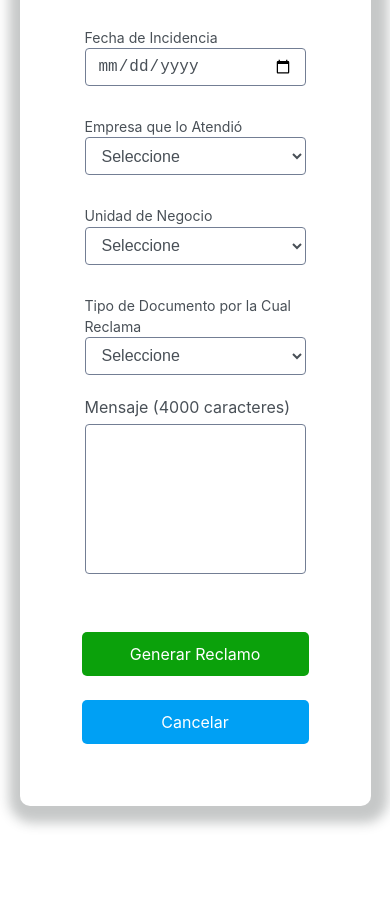
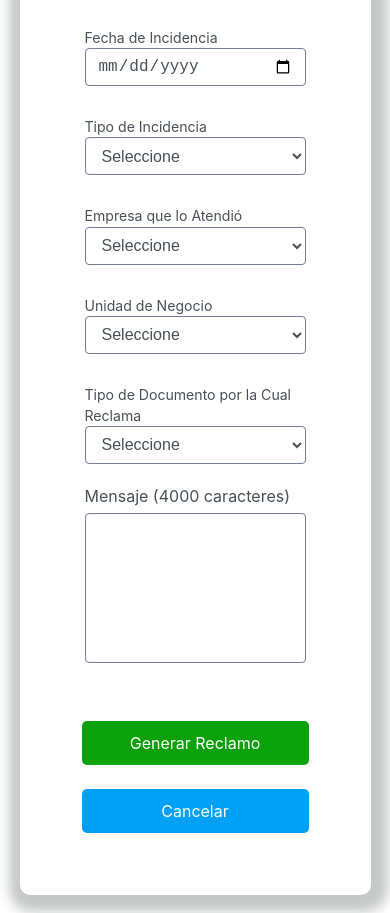
Before and after one commit to JersonGivercom/FormularioReclamo, a plain HTML site: page frmReclamo.html in a window 390 px wide. Shown: the part 904-1817 px from the top of the page. Before the commit the page ends 1760 px from the top, so only its background shows below. Drawn offline with Linux system fonts and the light colour scheme.

Commit message:
Actualizado el frmReclamo

```diff
--- a/estilo/estilo.css
+++ b/estilo/estilo.css
@@ -271,7 +271,7 @@ i{
     }
     .cajaReclamo-contenido{
         width: 85%;
-        margin: 10px auto;
+        margin: 30px auto;
     }
     .cajaReclamo-item{
         width: 100%;
--- a/frmReclamo.html
+++ b/frmReclamo.html
@@ -39,6 +39,14 @@
                     <div class="item_formulario">
                         <label for="">Fecha de Incidencia</label>
                         <input type="date" class="item_texto" name="txtFechaIncidencia" id="">
+                    </div>
+                    <div class="item_formulario">
+                        <label for="">Tipo de Incidencia</label>
+                        <select name="" id="" class="item_texto">
+                            <option value="">Seleccione</option>
+                            <option value="">Reclamo </option>
+                            <option value="">Queja</option>
+                        </select>
                     </div>
                     <div class="item_formulario">
                         <label for="">Empresa que lo Atendió</label>
```
Also changed, not shown: index.html (+1 -1 lines).
